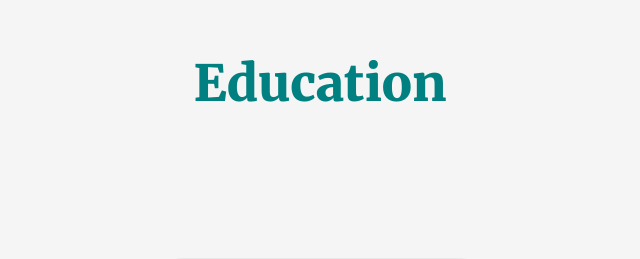
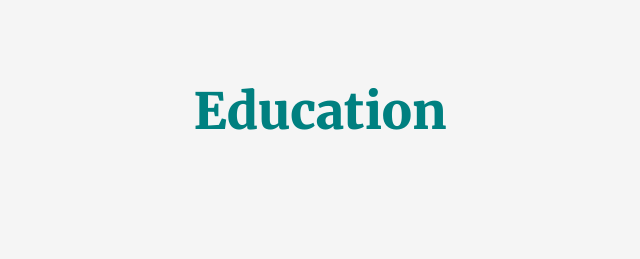
Before and after one commit to roufkp/portfolio, a plain HTML site: page index.html in a window 1280 px wide. Shown: the part 891-1150 px from the top of the page, without its empty margins (320-960 px from the left). Drawn offline with nearby package versions, Linux system fonts and the light colour scheme.

Commit message:
Update abo.css

```diff
--- a/abo.css
+++ b/abo.css
@@ -255,7 +255,8 @@ height: 70vh;
     margin-bottom: 0;
 }
 #two #h5{
-    margin-top:50px;
+    margin-top:80px;
+    margin-bottom:-20px;
     font-size: 50px;
 }
 #par{
```
